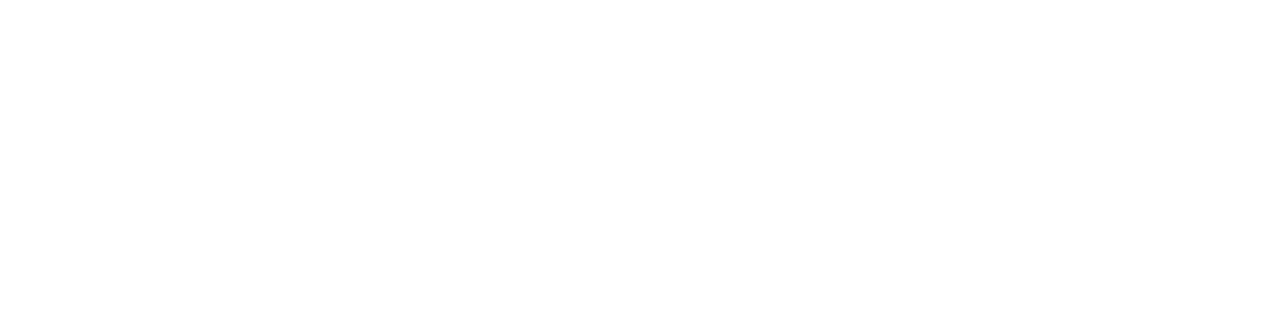
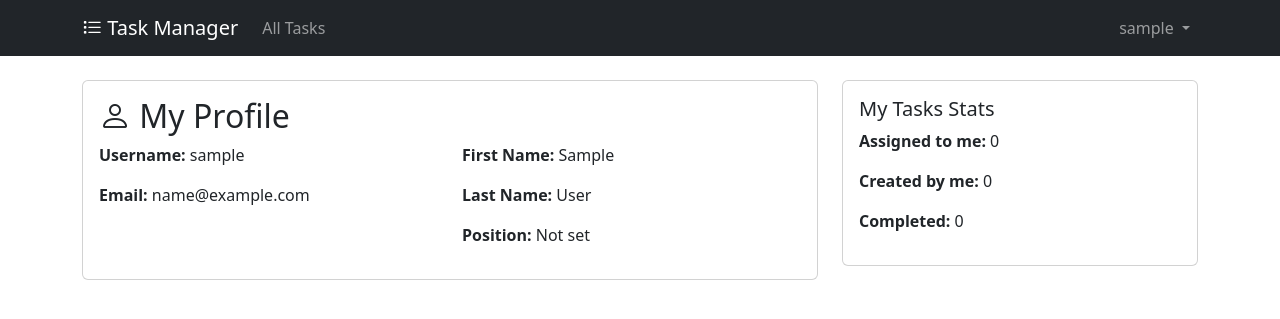
Before and after one commit to Orixara/py-it-tasks-manager, a Django app: page /accounts/profile/ in a window 1280 px wide. Before the commit the part shown is empty. Shown: the top 319 px of the page. Run offline with Django 5.2, Linux system fonts and the light colour scheme; the visitor is signed in with stand-in values (Sample User, id 1); data that the repository does not hold is empty.

Commit message:
Added context data to ProfileView, set default login url, created profile.html and changed navbar

```diff
--- a/accounts/views.py
+++ b/accounts/views.py
@@ -19,3 +19,14 @@ class SignUpView(generic.CreateView):
 
 class ProfileView(LoginRequiredMixin, generic.TemplateView):
     template_name = "accounts/profile.html"
+
+    def get_context_data(self, **kwargs):
+        context = super().get_context_data(**kwargs)
+        user = self.request.user
+
+        context.update({
+            "assigned_count": user.assigned_tasks.count(),
+            "created_count": user.created_tasks.count(),
+            "completed_count": user.assigned_tasks.filter(is_completed=True).count(),
+        })
+        return context
--- a/py_it_tasks_manager/settings.py
+++ b/py_it_tasks_manager/settings.py
@@ -136,4 +136,6 @@ MEDIA_ROOT = BASE_DIR / 'media'
 # Default primary key field type
 # https://docs.djangoproject.com/en/5.2/ref/settings/#default-auto-field
 
+LOGIN_URL = '/accounts/login/'
+
 DEFAULT_AUTO_FIELD = "django.db.models.BigAutoField"
--- a/templates/accounts/profile.html
+++ b/templates/accounts/profile.html
@@ -0,0 +1,38 @@
+{% extends "base.html" %}
+
+{% block title %}Profile - {{ block.super }}{% endblock %}
+
+{% block content %}
+<div class="row">
+  <div class="col-md-8">
+    <div class="card">
+      <div class="card-body">
+        <h2><i class="bi bi-person"></i> My Profile</h2>
+
+        <div class="row">
+          <div class="col-md-6">
+            <p><strong>Username:</strong> {{ user.username }}</p>
+            <p><strong>Email:</strong> {{ user.email }}</p>
+          </div>
+          <div class="col-md-6">
+            <p><strong>First Name:</strong> {{ user.first_name|default:"Not set" }}</p>
+            <p><strong>Last Name:</strong> {{ user.last_name|default:"Not set" }}</p>
+            <p><strong>Position:</strong> {{ user.position|default:"Not set" }}</p>
+          </div>
+        </div>
+      </div>
+    </div>
+  </div>
+
+  <div class="col-md-4">
+    <div class="card">
+      <div class="card-body">
+        <h5>My Tasks Stats</h5>
+        <p><strong>Assigned to me:</strong> {{ assigned_count }}</p>
+        <p><strong>Created by me:</strong> {{ created_count }}</p>
+        <p><strong>Completed:</strong> {{ completed_count }}</p>
+      </div>
+    </div>
+  </div>
+</div>
+{% endblock %}
--- a/templates/includes/navbar.html
+++ b/templates/includes/navbar.html
@@ -30,15 +30,18 @@
                 </a>
               </li>
               <li>
-                <a class="dropdown-item" href="{% url 'admin:logout' %}?next={% url 'manager:task-list' %}">
-                  <i class="bi bi-box-arrow-right"></i> Logout
-                </a>
+                <form method="post" action="{% url 'accounts:logout' %}" class="d-inline">
+                  {% csrf_token %}
+                  <button type="submit" class="dropdown-item border-0 bg-transparent">
+                    <i class="bi bi-box-arrow-right"></i> Logout
+                  </button>
+                </form>
               </li>
             </ul>
           </li>
         {% else %}
           <li class="nav-item">
-            <a class="nav-link" href="{% url 'admin:login' %}">Login</a>
+            <a class="nav-link" href="{% url 'accounts:login' %}">Login</a>
           </li>
           <li class="nav-item">
             <a class="nav-link" href="{% url 'accounts:signup' %}">
```
Also changed, not shown: templates/registration/logged_out.html (added, +15 -0 lines).
